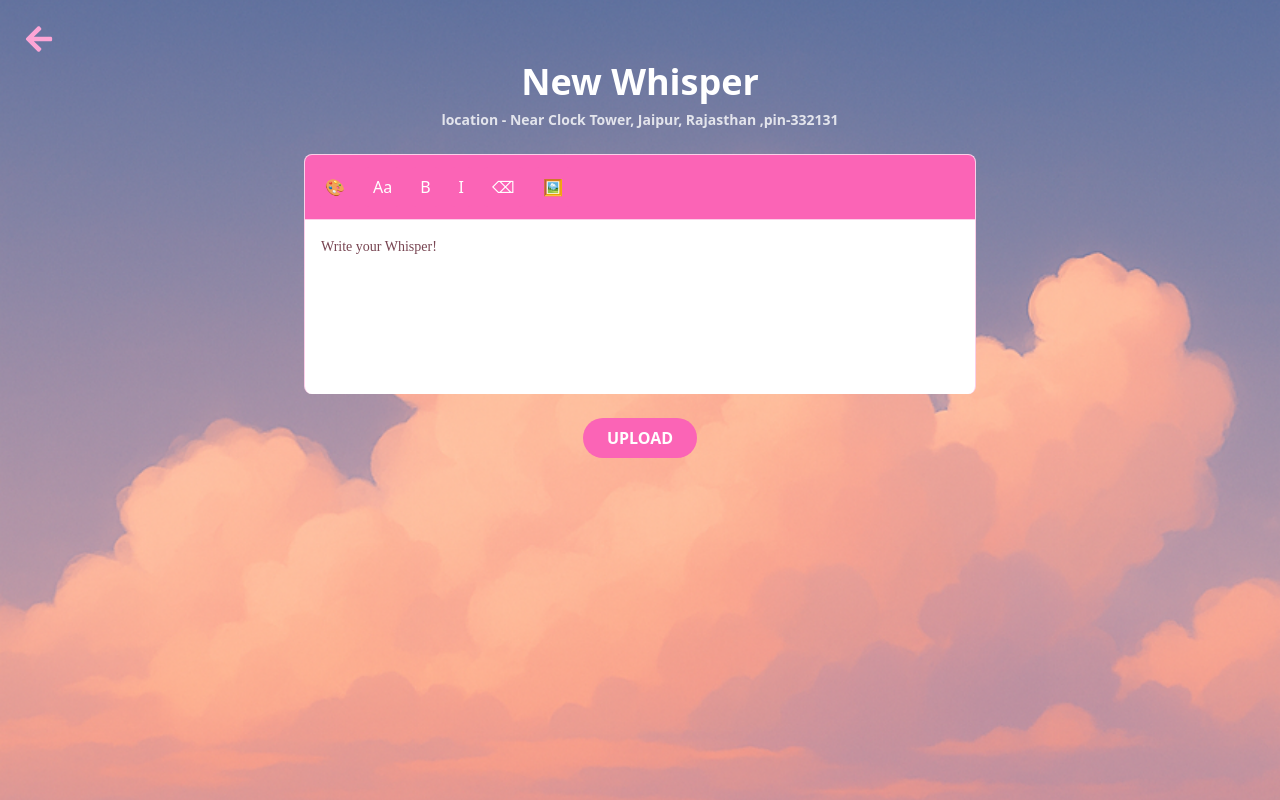
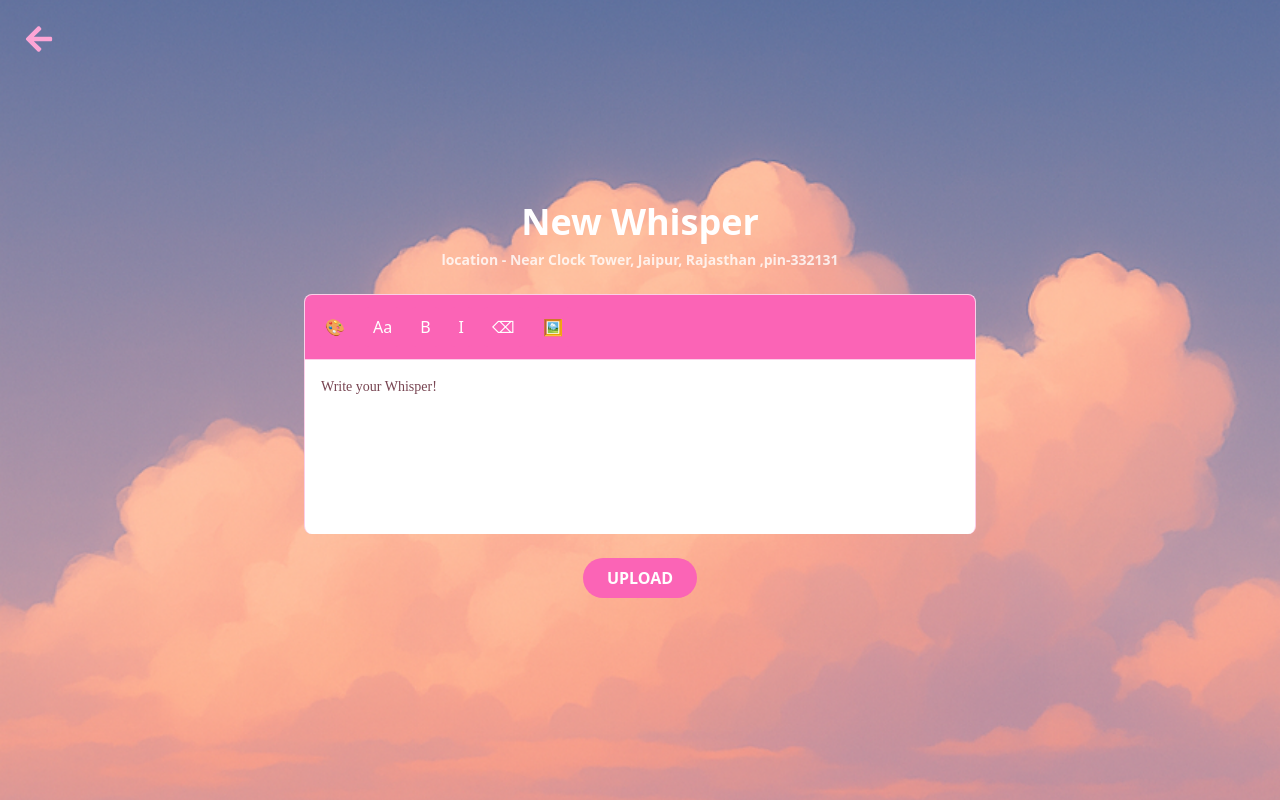
Before and after one commit to riddhika05/thrillz, a React (Vite) app in the folder thrillz/: page /newpost in a window 1280 px wide. Built offline with nearby package versions, Linux system fonts and the light colour scheme; no server answers; a web font is replaced by a local one.

Commit message:
brought the post to the center of page

```diff
--- a/thrillz/src/pages/Newpost.jsx
+++ b/thrillz/src/pages/Newpost.jsx
@@ -16,7 +16,6 @@ export default function NewPost() {
   const textareaRef = useRef(null);
 
   const navigate = useNavigate();
-
 
   const handleImageUpload = (event) => {
     const selectedFile = event.target.files?.[0];
@@ -43,7 +42,6 @@ export default function NewPost() {
     setFile(null);
   };
 
-
   const handleUpload = async () => {
     try {
       let imageUrl = null;
@@ -56,14 +54,12 @@ export default function NewPost() {
 
         if (uploadError) throw uploadError;
 
-
         const { data: urlData } = supabase.storage
           .from("Post_images")
           .getPublicUrl(fileName);
 
         imageUrl = urlData.publicUrl;
       }
-
 
       const { error: insertError } = await supabase.from("Whispers").insert([
         {
@@ -74,7 +70,7 @@ export default function NewPost() {
       ]);
 
       if (insertError) throw insertError;
-      console.log(insertError)
+      console.log(insertError);
 
       navigate("/post");
     } catch (err) {
@@ -82,7 +78,6 @@ export default function NewPost() {
       alert("Upload failed: " + err.message);
     }
   };
-
 
   useEffect(() => {
     if (textareaRef.current) {
@@ -94,12 +89,12 @@ export default function NewPost() {
 
   return (
     <div
-      className="min-h-screen w-full flex flex-col items-center p-6 bg-cover bg-center"
+      className="min-h-screen w-full flex flex-col items-center justify-center p-6 bg-cover bg-center relative"
       style={{ backgroundImage: `url(${backgroundImage})` }}
     >
-      <div className="w-full flex items-center mb-2">
+      <div className="absolute top-6 left-6 z-10">
         <FaArrowLeft
-          className="text-pink-300 text-3xl cursor-pointer ml-0"
+          className="text-pink-300 text-3xl cursor-pointer"
           onClick={handleContinue}
         />
       </div>
@@ -109,7 +104,7 @@ export default function NewPost() {
           location - Near Clock Tower, Jaipur, Rajasthan ,pin-332131
         </p>
       </header>
-
+      <div className="flex flex-col items-center w-full">
         <section
           className={`w-full max-w-2xl bg-pink-200 border-t border-l border-r border-pink-200 overflow-hidden ${
             image ? "rounded-t-lg" : "rounded-lg"
@@ -208,6 +203,7 @@ export default function NewPost() {
             />
           </div>
         )}
+      </div>
       <div className="mt-6">
         <button
           onClick={handleUpload}
```
Lines whose indentation alone changed are shown as unchanged.
